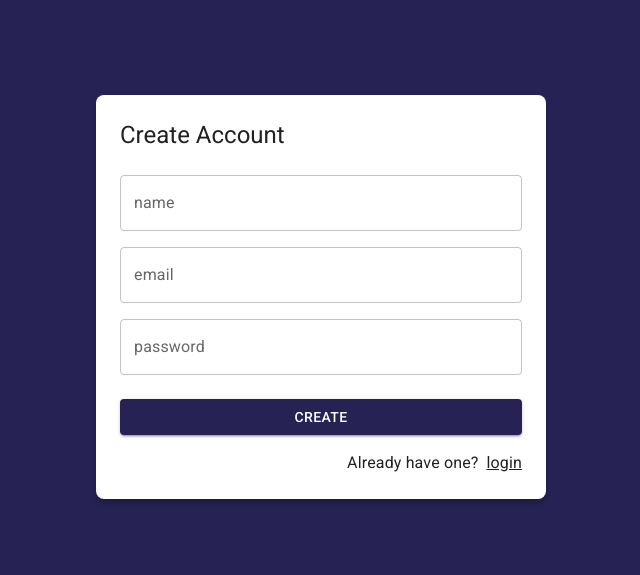
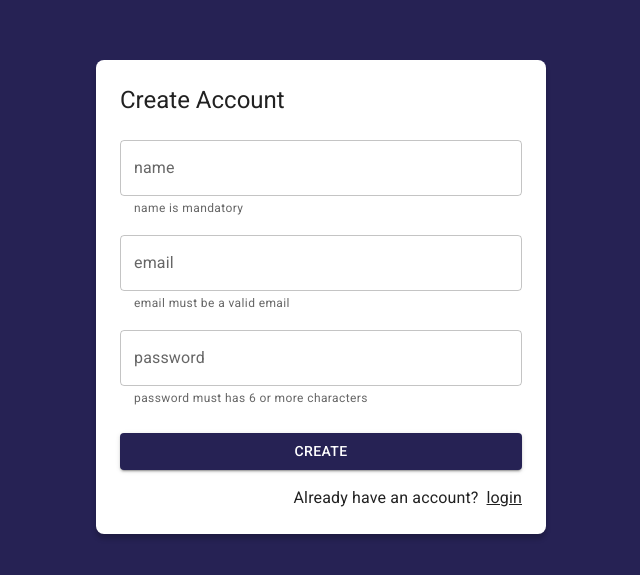
Before and after one commit to 23alex09/journal-app, a React (Vite) app: page /auth/register in a window 1280 px wide. Shown: the part 103-678 px from the top of the page, without its empty margins (319-959 px from the left). Built offline with nearby package versions, Linux system fonts and the light colour scheme.

Commit message:
implement register and form validation

```diff
--- a/src/auth/pages/LoginPage.jsx
+++ b/src/auth/pages/LoginPage.jsx
@@ -4,16 +4,20 @@ import { Button, Grid, Link, TextField, Typography } from "@mui/material"
 import { AuthLayout } from '../layout/AuthLayout'
 import { useForm } from '../../hooks'
 import { checkingAuthentication, startGoogleSignIn } from '../../store/auth/thunks'
-import { useDispatch } from 'react-redux'
+import { useDispatch, useSelector } from 'react-redux'
+import { useMemo } from 'react'
 
 export const LoginPage = () => {
 
+    const { status } = useSelector( ( state ) => state.auth )
     const dispatch = useDispatch()
 
     const { email, password, onInputChange, formState } = useForm( {
         email: 'alejandro@google.com',
         password: '1234'
     } )
+
+    const isAthenticated = useMemo( () => status === 'checking', [ status ] )
 
     const onSubmit = ( event ) => {
         event.preventDefault();
@@ -59,6 +63,7 @@ export const LoginPage = () => {
                     >
                         <Grid item xs={ 12 } sm={ 6 }>
                             <Button
+                                disabled={ isAthenticated }
                                 type='submit'
                                 variant="contained"
                                 fullWidth>
@@ -67,6 +72,7 @@ export const LoginPage = () => {
                         </Grid>
                         <Grid item xs={ 12 } sm={ 6 }>
                             <Button
+                                disabled={ isAthenticated }
                                 variant="contained"
                                 fullWidth
                                 onClick={ onGoogleSignIn }>
--- a/src/auth/pages/RegisterPage.jsx
+++ b/src/auth/pages/RegisterPage.jsx
@@ -1,13 +1,48 @@
 import { Link as RouterLink } from 'react-router-dom'
-import { Google } from "@mui/icons-material"
-import { Button, Grid, Link, TextField, Typography } from "@mui/material"
+import { Alert, Button, Grid, Link, TextField, Typography } from "@mui/material"
 import { AuthLayout } from '../layout/AuthLayout'
+import { useForm } from '../../hooks'
+import { useMemo, useState } from 'react'
+import { useDispatch, useSelector } from 'react-redux'
+import { startCreatingUserWithEmailPassword } from '../../store/auth/thunks'
+
+const formData = {
+    email: '',
+    password: '',
+    displayName: ''
+}
+
+const formValidations = {
+    //En la primera posicion ponemos la funcion que va a validar el campo y en la segunda el mensaje de error
+    email: [ ( value ) => value.includes( '@' ), 'email must be a valid email' ],
+    password: [ ( value ) => value.length >= 6, 'password must has 6 or more characters' ],
+    displayName: [ ( value ) => value.length >= 1, 'name is mandatory' ],
+}
 
 export const RegisterPage = () => {
+
+    const [ formSubmitted, setFormSubmitted ] = useState( false );
+    const dispatch = useDispatch();
+
+    const { status, errorMessage } = useSelector( state => state.auth );
+    const isCheckingAuthentication = useMemo( () => status === 'checking', [ status ] );
+
+    const {
+        displayName, email, password, onInputChange, formState,
+        isFormValid, emailValid, passwordValid, displayNameValid
+    } = useForm( formData, formValidations );
+
+    const onSubmit = ( event ) => {
+        event.preventDefault();
+        setFormSubmitted( true );
+        if ( !isFormValid ) return;
+        dispatch( startCreatingUserWithEmailPassword( formState ) );
+    }
+
     return (
         <AuthLayout title='Create Account'>
 
-            <form>
+            <form onSubmit={ onSubmit }>
                 <Grid container>
                     {/* Al igual que en boostrap aqui tenemos 12 posiciones y en el xs indicamos cuantas de esas columnas ocupa el elemento para pantallas pequeñas. mb se usa para pantallas de tamaño mediano */ }
                     <Grid item xs={ 12 } sx={ { mt: 2 } }>
@@ -15,21 +50,36 @@ export const RegisterPage = () => {
                             label='name'
                             type='text'
                             placeholder="Jonh Doe"
-                            fullWidth />
+                            fullWidth
+                            value={ displayName }
+                            name='displayName'
+                            onChange={ onInputChange }
+                            error={ !!displayNameValid && formSubmitted }
+                            helperText={ displayNameValid } />
                     </Grid>
                     <Grid item xs={ 12 } sx={ { mt: 2 } }>
                         <TextField
                             label='email'
                             type='email'
                             placeholder="email@gmail.com"
-                            fullWidth />
+                            fullWidth
+                            value={ email }
+                            name='email'
+                            onChange={ onInputChange }
+                            error={ !!emailValid && formSubmitted }
+                            helperText={ emailValid } />
                     </Grid>
                     <Grid item xs={ 12 } sx={ { mt: 2 } }>
                         <TextField
                             label='password'
                             type='password'
                             placeholder="password"
-                            fullWidth />
+                            fullWidth
+                            value={ password }
+                            name='password'
+                            onChange={ onInputChange }
+                            error={ !!passwordValid && formSubmitted }
+                            helperText={ passwordValid } />
                     </Grid>
 
                     <Grid
@@ -37,8 +87,13 @@ export const RegisterPage = () => {
                         spacing={ 2 }
                         sx={ { mb: 2, mt: 1, } }
                     >
+                        <Grid item xs={ 12 } display={ !!errorMessage ? '' : 'none' }>
+                            <Alert severity='error'>{ errorMessage }</Alert>
+                        </Grid>
                         <Grid item xs={ 12 } >
                             <Button
+                                disabled={ isCheckingAuthentication }
+                                type='submit'
                                 variant="contained"
                                 fullWidth>
                                 Create
@@ -53,7 +108,7 @@ export const RegisterPage = () => {
                     direction='row'
                     justifyContent='end'
                 >
-                    <Typography sx={ { mr: 1 } }> Already have one?</Typography>
+                    <Typography sx={ { mr: 1 } }> Already have an account?</Typography>
                     <Link
                         component={ RouterLink }
                         color='inherit'
--- a/src/firebase/providers.js
+++ b/src/firebase/providers.js
@@ -1,4 +1,4 @@
-import { GoogleAuthProvider, signInWithPopup } from 'firebase/auth'
+import { createUserWithEmailAndPassword, GoogleAuthProvider, signInWithPopup, updateProfile } from 'firebase/auth'
 import { FirebaseAuth } from './config';
 
 const googleProvider = new GoogleAuthProvider();
@@ -25,3 +25,21 @@ export const signInWithGoogle = async () => {
         }
     }
 }
+
+export const registerUserWithEmailPassword = async ( { email, password, displayName } ) => {
+    try {
+        //La siguuiente funcion se usa para llegar a Firebase
+        const resp = await createUserWithEmailAndPassword( FirebaseAuth, email, password );
+        const { uid, photoURL } = resp.user;
+
+        await updateProfile( FirebaseAuth.currentUser, { displayName } );
+
+        return {
+            ok: true,
+            uid, photoURL, email, displayName,
+        }
+    } catch ( error ) {
+        // console.log( error );
+        return { ok: false, errorMessage: error.message }
+    }
+}
--- a/src/hooks/useForm.js
+++ b/src/hooks/useForm.js
@@ -1,8 +1,20 @@
-import { useState } from 'react';
+import { useEffect, useMemo, useState } from 'react';
 
-export const useForm = ( initialForm = {} ) => {
+export const useForm = ( initialForm = {}, formValidations = {} ) => {
 
     const [ formState, setFormState ] = useState( initialForm );
+    const [ formValidation, setFormValidation ] = useState( {} )
+
+    useEffect( () => {
+        createValidators();
+    }, [ formState ] )
+
+    const isFormValid = useMemo( () => {
+        for ( const formValue of Object.keys( formValidation ) ) {
+            if ( formValidation[ formValue ] !== null ) return false;
+        }
+        return true;
+    }, [ formValidation ] )
 
     const onInputChange = ( { target } ) => {
         const { name, value } = target;
@@ -16,10 +28,25 @@ export const useForm = ( initialForm = {} ) => {
         setFormState( initialForm );
     }
 
+    const createValidators = () => {
+        const formCheckedValues = {};
+
+        //recorremos las properties del objeto de las validaciones
+        for ( const formField of Object.keys( formValidations ) ) {
+            const [ fn, errorMessage ] = formValidations[ formField ];
+            //Vamos a almacenar null o el mensaje de error segun el resultado de la funcion de validacion de cada field del formulario
+            formCheckedValues[ `${formField}Valid` ] = fn( formState[ formField ] ) ? null : errorMessage;
+        }
+
+        setFormValidation( formCheckedValues );
+    }
+
     return {
         ...formState,
         formState,
         onInputChange,
         onResetForm,
+        ...formValidation,
+        isFormValid
     }
 }
--- a/src/store/auth/authSlice.js
+++ b/src/store/auth/authSlice.js
@@ -11,11 +11,21 @@ export const authSlice = createSlice( {
         errorMessage: null,
     },
     reducers: {
-        login: ( state, action ) => {
-
+        login: ( state, { payload } ) => {
+            state.status = 'authenticated';//checking, not-authenticated, authenticated
+            state.uid = payload.uid;
+            state.email = payload.email;
+            state.displayName = payload.displayName;
+            state.photoURL = payload.photoURL;
+            state.errorMessage = null;
         },
-        logout: ( state, payload ) => {
-
+        logout: ( state, { payload } ) => {
+            state.status = 'not-authenticated';//checking, not-authenticated, authenticated
+            state.uid = null;
+            state.email = null;
+            state.displayName = null;
+            state.photoURL = null;
+            state.errorMessage = payload;
         },
         checkingCredentials: ( state ) => {
             state.status = 'checking';
--- a/src/store/auth/thunks.js
+++ b/src/store/auth/thunks.js
@@ -1,6 +1,7 @@
+import { async } from "@firebase/util"
 import { signInWithEmailLink } from "firebase/auth"
-import { signInWithGoogle } from "../../firebase/providers"
-import { checkingCredentials } from "./authSlice"
+import { registerUserWithEmailPassword, signInWithGoogle } from "../../firebase/providers"
+import { checkingCredentials, login, logout } from "./authSlice"
 
 export const checkingAuthentication = ( email, password ) => {
     return async ( dispatch ) => {
@@ -12,6 +13,22 @@ export const startGoogleSignIn = () => {
     return async ( dispatch ) => {
         dispatch( checkingCredentials() )
         const result = await signInWithGoogle();
-        console.log( result );
+        console.log( result )
+        if ( !result.ok ) {
+            return dispatch( logout( result.errorMessage ) )
+        }
+
+        dispatch( login( result ) )
     }
 }
+
+export const startCreatingUserWithEmailPassword = ( { email, password, displayName } ) => {
+    return async ( dispatch ) => {
+        dispatch( checkingCredentials() );
+        const { ok, uid, photoURL, errorMessage } = await registerUserWithEmailPassword( { email, password, displayName } );
+
+        if ( !ok ) return dispatch( logout( errorMessage ) );
+
+        dispatch( login( { uid, displayName, email, photoURL } ) );
+    }
+}
```
